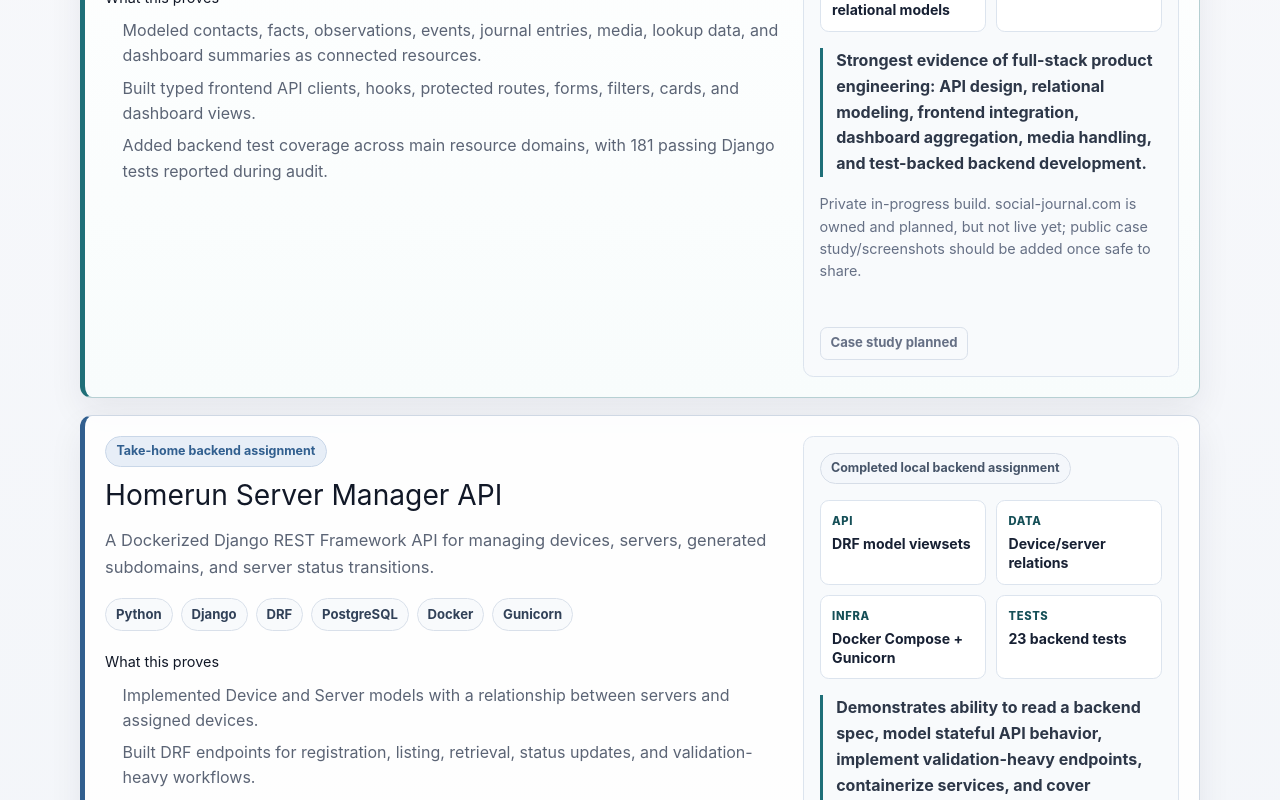
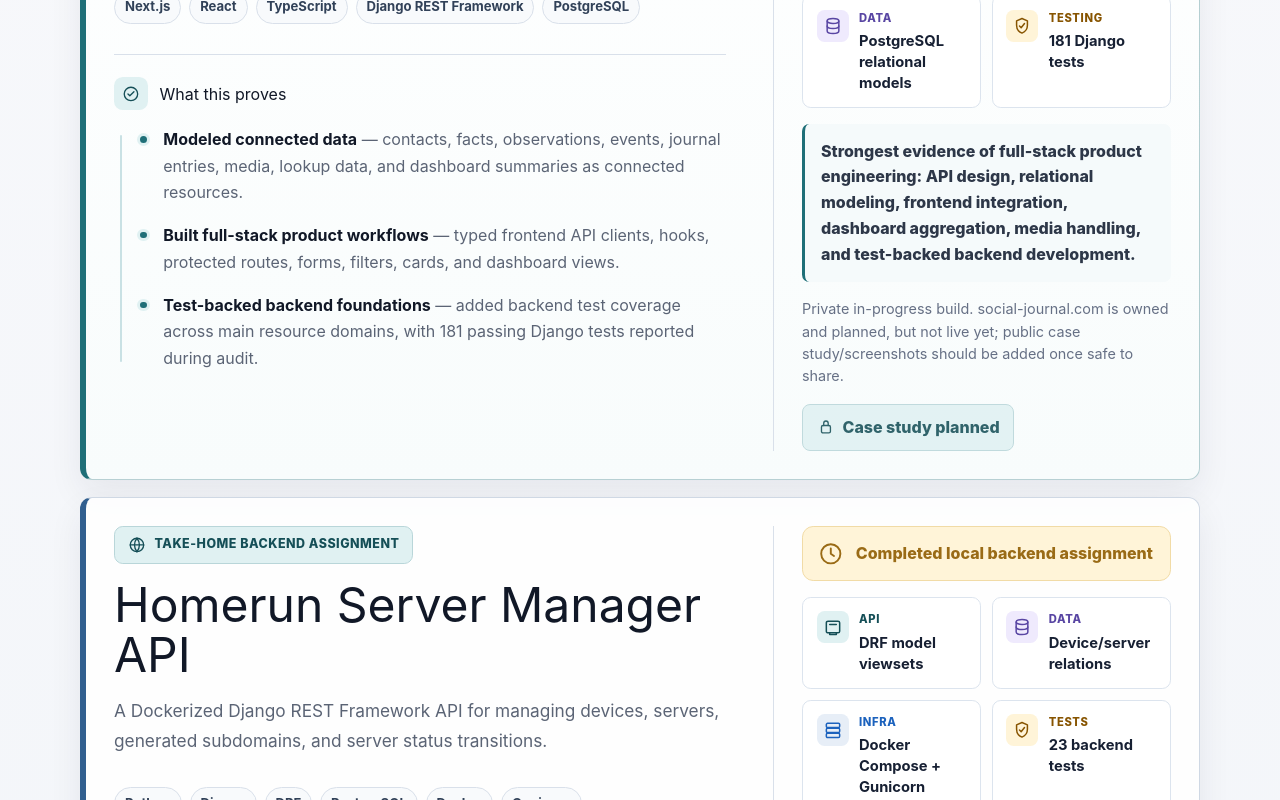
Before and after one commit to gagefulwood/portfolio-website, a Next.js app in the folder gagefulwood.com/: page / in a window 1280 px wide. Shown: the part 2180-2980 px from the top of the page. Built offline with nearby package versions, Linux system fonts and the light colour scheme.

Commit message:
featured projects revamp

```diff
--- a/gagefulwood.com/src/app/components/project-card.tsx
+++ b/gagefulwood.com/src/app/components/project-card.tsx
@@ -1,5 +1,4 @@
-import type { Project } from "../data/projects";
-import Badge from "./badge";
+import type { Project, ProjectEvidence } from "../data/projects";
 import Tag from "./tag";
 
 type ProjectCardProps = {
@@ -7,15 +6,93 @@ type ProjectCardProps = {
   featured?: boolean;
 };
 
+function SmallIcon({ type }: { type: "category" | "proof" | "status" | "lock" }) {
+  if (type === "category") {
+    return (
+      <svg viewBox="0 0 24 24" aria-hidden="true">
+        <circle cx="12" cy="12" r="9" />
+        <path d="M3 12h18" />
+        <path d="M12 3a14 14 0 0 1 0 18" />
+        <path d="M12 3a14 14 0 0 0 0 18" />
+      </svg>
+    );
+  }
+
+  if (type === "proof") {
+    return (
+      <svg viewBox="0 0 24 24" aria-hidden="true">
+        <circle cx="12" cy="12" r="9" />
+        <path d="m8 12 2.5 2.5L16 9" />
+      </svg>
+    );
+  }
+
+  if (type === "status") {
+    return (
+      <svg viewBox="0 0 24 24" aria-hidden="true">
+        <circle cx="12" cy="12" r="9" />
+        <path d="M12 7v5l3 2" />
+      </svg>
+    );
+  }
+
+  return (
+    <svg viewBox="0 0 24 24" aria-hidden="true">
+      <rect x="6" y="10" width="12" height="10" rx="2" />
+      <path d="M9 10V7a3 3 0 0 1 6 0v3" />
+    </svg>
+  );
+}
+
+function EvidenceIcon({ accent }: { accent: ProjectEvidence["accent"] }) {
+  if (accent === "blue") {
+    return (
+      <svg viewBox="0 0 24 24" aria-hidden="true">
+        <rect x="4" y="4" width="16" height="5" rx="1.5" />
+        <rect x="4" y="10" width="16" height="5" rx="1.5" />
+        <rect x="4" y="16" width="16" height="5" rx="1.5" />
+      </svg>
+    );
+  }
+
+  if (accent === "purple") {
+    return (
+      <svg viewBox="0 0 24 24" aria-hidden="true">
+        <ellipse cx="12" cy="6" rx="7" ry="3" />
+        <path d="M5 6v6c0 1.66 3.13 3 7 3s7-1.34 7-3V6" />
+        <path d="M5 12v6c0 1.66 3.13 3 7 3s7-1.34 7-3v-6" />
+      </svg>
+    );
+  }
+
+  if (accent === "amber") {
+    return (
+      <svg viewBox="0 0 24 24" aria-hidden="true">
+        <path d="M12 3 5.5 5.8v5.3c0 4.2 2.7 7.9 6.5 9.4 3.8-1.5 6.5-5.2 6.5-9.4V5.8L12 3Z" />
+        <path d="m9 12 2 2 4-5" />
+      </svg>
+    );
+  }
+
+  return (
+    <svg viewBox="0 0 24 24" aria-hidden="true">
+      <rect x="4" y="5" width="16" height="14" rx="2" />
+      <path d="M8 19v2h8v-2" />
+      <path d="M8 9h8" />
+    </svg>
+  );
+}
+
 export default function ProjectCard({ project, featured = false }: ProjectCardProps) {
   return (
     <article className={`project-card ${featured ? "project-card-featured" : ""}`}>
-      <div className="project-card__main">
-        <div className="project-card__title-row">
-          <Badge tone={featured ? "teal" : "blue"}>{project.category}</Badge>
+      <div className="project-case-study__main">
+        <span className="project-case-study__category">
+          <SmallIcon type="category" />
+          {project.category}
+        </span>
+
         <h3>{project.title}</h3>
-        </div>
-
         <p className="project-summary">{project.summary}</p>
 
         <div className="tag-list" aria-label={`${project.title} technology stack`}>
@@ -24,24 +101,46 @@ export default function ProjectCard({ project, featured = false }: ProjectCardPr
           ))}
         </div>
 
-        <div className="project-card__proof">
+        <div className="project-proof">
+          <div className="project-proof__heading">
+            <span aria-hidden="true">
+              <SmallIcon type="proof" />
+            </span>
             <h4>What this proves</h4>
-          <ul>
+          </div>
+
+          <div className="project-proof__timeline">
             {project.proofPoints.map((item) => (
-              <li key={item}>{item}</li>
+              <div key={item.lead} className="project-proof__item">
+                <span aria-hidden="true" />
+                <p>
+                  <strong>{item.lead}</strong> — {item.detail}
+                </p>
+              </div>
             ))}
-          </ul>
+          </div>
         </div>
       </div>
 
-      <aside className="project-card__aside">
-        <Badge tone={featured ? "amber" : "slate"}>{project.status}</Badge>
+      <aside className="project-case-study__aside">
+        <div className="project-status">
+          <SmallIcon type="status" />
+          <span>{project.status}</span>
+        </div>
 
-        <div className="evidence-grid">
+        <div className="project-evidence-grid">
           {project.evidence.map((item) => (
-            <div key={item.label}>
+            <div
+              key={item.label}
+              className={`project-evidence-card project-evidence-card--${item.accent}`}
+            >
+              <span className="project-evidence-card__icon" aria-hidden="true">
+                <EvidenceIcon accent={item.accent} />
+              </span>
+              <div>
                 <span>{item.label}</span>
                 <strong>{item.value}</strong>
+              </div>
             </div>
           ))}
         </div>
@@ -49,17 +148,20 @@ export default function ProjectCard({ project, featured = false }: ProjectCardPr
         <p className="takeaway">{project.takeaway}</p>
         <p className="project-note">{project.note}</p>
 
+        {project.links.length > 0 ? (
           <div className="link-row">
-          {project.links.length > 0 ? (
-            project.links.map((link) => (
+            {project.links.map((link) => (
               <a key={link.href} href={link.href} target="_blank" rel="noreferrer">
                 {link.label}
               </a>
-            ))
+            ))}
+          </div>
         ) : (
-            <span className="link-placeholder">{project.actionLabel}</span>
+          <button className="project-action" type="button" disabled>
+            <SmallIcon type="lock" />
+            {project.actionLabel}
+          </button>
         )}
-        </div>
       </aside>
     </article>
   );
--- a/gagefulwood.com/src/app/data/projects.ts
+++ b/gagefulwood.com/src/app/data/projects.ts
@@ -6,6 +6,12 @@ export type ProjectLink = {
 export type ProjectEvidence = {
   label: string;
   value: string;
+  accent: "teal" | "blue" | "purple" | "amber";
+};
+
+export type ProjectProofPoint = {
+  lead: string;
+  detail: string;
 };
 
 export type Project = {
@@ -14,7 +20,7 @@ export type Project = {
   status: string;
   stack: string[];
   summary: string;
-  proofPoints: string[];
+  proofPoints: ProjectProofPoint[];
   evidence: ProjectEvidence[];
   note: string;
   actionLabel: string;
@@ -37,15 +43,43 @@ export const projects: Project[] = [
     summary:
       "A private-first relationship journaling app for contacts, events, journal entries, media, and relationship activity signals.",
     proofPoints: [
-      "Modeled contacts, facts, observations, events, journal entries, media, lookup data, and dashboard summaries as connected resources.",
-      "Built typed frontend API clients, hooks, protected routes, forms, filters, cards, and dashboard views.",
-      "Added backend test coverage across main resource domains, with 181 passing Django tests reported during audit.",
+      {
+        lead: "Modeled connected data",
+        detail:
+          "contacts, facts, observations, events, journal entries, media, lookup data, and dashboard summaries as connected resources.",
+      },
+      {
+        lead: "Built full-stack product workflows",
+        detail:
+          "typed frontend API clients, hooks, protected routes, forms, filters, cards, and dashboard views.",
+      },
+      {
+        lead: "Test-backed backend foundations",
+        detail:
+          "added backend test coverage across main resource domains, with 181 passing Django tests reported during audit.",
+      },
     ],
     evidence: [
-      { label: "Frontend", value: "Next.js routes, forms, API clients" },
-      { label: "Backend", value: "DRF resources and validation" },
-      { label: "Data", value: "PostgreSQL relational models" },
-      { label: "Testing", value: "181 Django tests" },
+      {
+        label: "Frontend",
+        value: "Next.js routes, forms, API clients",
+        accent: "teal",
+      },
+      {
+        label: "Backend",
+        value: "DRF resources and validation",
+        accent: "blue",
+      },
+      {
+        label: "Data",
+        value: "PostgreSQL relational models",
+        accent: "purple",
+      },
+      {
+        label: "Testing",
+        value: "181 Django tests",
+        accent: "amber",
+      },
     ],
     note:
       "Private in-progress build. social-journal.com is owned and planned, but not live yet; public case study/screenshots should be added once safe to share.",
@@ -62,15 +96,27 @@ export const projects: Project[] = [
     summary:
       "A Dockerized Django REST Framework API for managing devices, servers, generated subdomains, and server status transitions.",
     proofPoints: [
-      "Implemented Device and Server models with a relationship between servers and assigned devices.",
-      "Built DRF endpoints for registration, listing, retrieval, status updates, and validation-heavy workflows.",
-      "Created tests covering endpoints, validation, transitions, subdomain behavior, and device assignment.",
+      {
+        lead: "Modeled server/device behavior",
+        detail:
+          "implemented Device and Server models with a relationship between servers and assigned devices.",
+      },
+      {
+        lead: "Built validation-heavy API workflows",
+        detail:
+          "created DRF endpoints for registration, listing, retrieval, status updates, and transition rules.",
+      },
+      {
+        lead: "Covered assignment logic with tests",
+        detail:
+          "created tests covering endpoints, validation, transitions, subdomain behavior, and device assignment.",
+      },
     ],
     evidence: [
-      { label: "API", value: "DRF model viewsets" },
-      { label: "Data", value: "Device/server relations" },
-      { label: "Infra", value: "Docker Compose + Gunicorn" },
-      { label: "Tests", value: "23 backend tests" },
+      { label: "API", value: "DRF model viewsets", accent: "teal" },
+      { label: "Data", value: "Device/server relations", accent: "purple" },
+      { label: "Infra", value: "Docker Compose + Gunicorn", accent: "blue" },
+      { label: "Tests", value: "23 backend tests", accent: "amber" },
     ],
     note:
       "Not a production system. Public repository and sharing details should be confirmed before linking.",
--- a/gagefulwood.com/src/app/globals.css
+++ b/gagefulwood.com/src/app/globals.css
@@ -495,12 +495,12 @@ textarea {
 
 .project-card {
   display: grid;
-  grid-template-columns: minmax(0, 1.35fr) minmax(18rem, 0.75fr);
-  gap: 1.25rem;
+  grid-template-columns: minmax(0, 1.3fr) minmax(20rem, 0.82fr);
+  gap: 1.75rem;
   overflow: hidden;
   border-color: #cfd8e4;
-  border-left: 5px solid var(--accent);
-  padding: 1.25rem;
+  border-left: 6px solid var(--accent);
+  padding: 1.75rem;
 }
 
 .project-card-featured {
@@ -509,18 +509,61 @@ textarea {
   background: linear-gradient(180deg, #ffffff 0%, #f8fcfc 100%);
 }
 
-.project-card__main,
-.project-card__aside {
+.project-case-study__main,
+.project-case-study__aside {
   min-width: 0;
 }
 
-.project-card__title-row {
+.project-case-study__main {
   display: grid;
-  gap: 0.75rem;
+  align-content: start;
+  gap: 1rem;
+  padding-right: 1.2rem;
+}
+
+.project-case-study__aside {
+  display: grid;
+  align-content: start;
+  gap: 1rem;
+  border-left: 1px solid var(--border);
+  padding-left: 1.75rem;
+}
+
+.project-case-study__category {
+  display: inline-flex;
+  align-items: center;
+  width: fit-content;
+  gap: 0.55rem;
+  border: 1px solid #b9d6d9;
+  border-radius: 0.55rem;
+  background: var(--accent-soft);
+  color: var(--accent-strong);
+  padding: 0.55rem 0.8rem;
+  font-size: 0.78rem;
+  font-weight: 850;
+  letter-spacing: 0.04em;
+  line-height: 1.2;
+  text-transform: uppercase;
+}
+
+.project-case-study__category svg,
+.project-status svg,
+.project-proof__heading svg,
+.project-action svg {
+  width: 1.12rem;
+  height: 1.12rem;
+  fill: none;
+  stroke: currentColor;
+  stroke-linecap: round;
+  stroke-linejoin: round;
+  stroke-width: 1.8;
 }
 
 .project-card h3 {
-  font-size: clamp(1.35rem, 2.2vw, 1.9rem);
+  margin: 0;
+  color: #111827;
+  font-size: clamp(2rem, 4vw, 3rem);
+  line-height: 1.05;
 }
 
 .badge {
@@ -561,8 +604,11 @@ textarea {
 }
 
 .project-summary {
-  margin: 0.85rem 0 0;
-  font-size: 1.03rem;
+  max-width: 760px;
+  margin: 0;
+  color: var(--muted);
+  font-size: 1.08rem;
+  line-height: 1.7;
 }
 
 .tag-list {
@@ -585,78 +631,190 @@ textarea {
   font-weight: 700;
 }
 
-.contact-layout {
-  display: grid;
-  grid-template-columns: repeat(2, minmax(0, 1fr));
-  gap: 1rem;
-  margin-top: 1.2rem;
+.project-proof {
+  margin-top: 0.9rem;
+  border-top: 1px solid var(--border);
+  padding-top: 1.35rem;
 }
 
-.project-card__proof {
-  margin-top: 1.25rem;
+.project-proof__heading {
+  display: flex;
+  align-items: center;
+  gap: 0.75rem;
+  margin-bottom: 1rem;
 }
 
-.project-card h4 {
-  margin: 0 0 0.6rem;
-  color: #111827;
-  font-size: 0.9rem;
+.project-proof__heading span {
+  display: inline-flex;
+  align-items: center;
+  justify-content: center;
+  width: 2.1rem;
+  height: 2.1rem;
+  border-radius: 0.55rem;
+  background: var(--accent-soft);
+  color: var(--accent-strong);
 }
 
-.project-card ul {
-  display: grid;
-  gap: 0.45rem;
+.project-proof__heading h4 {
   margin: 0;
-  padding-left: 1.1rem;
-  color: var(--muted);
-  line-height: 1.58;
+  color: #111827;
+  font-size: 1rem;
 }
 
-.project-card__aside {
+.project-proof__timeline {
+  position: relative;
   display: grid;
-  align-content: start;
-  gap: 1rem;
-  border: 1px solid #dce4ee;
-  border-radius: 0.65rem;
-  background: #f8fafc;
-  padding: 1rem;
+  gap: 1.05rem;
+  padding-left: 1.45rem;
 }
 
-.evidence-grid {
+.project-proof__timeline::before {
+  position: absolute;
+  top: 0.55rem;
+  bottom: 0.55rem;
+  left: 0.36rem;
+  width: 0.12rem;
+  border-radius: 999px;
+  background: #c9e1e4;
+  content: "";
+}
+
+.project-proof__item {
+  position: relative;
+  display: grid;
+  grid-template-columns: auto minmax(0, 1fr);
+  gap: 0.85rem;
+}
+
+.project-proof__item > span {
+  z-index: 1;
+  width: 0.78rem;
+  height: 0.78rem;
+  margin-top: 0.42rem;
+  border: 3px solid var(--accent-soft);
+  border-radius: 999px;
+  background: var(--accent);
+}
+
+.project-proof__item p {
+  margin: 0;
+  color: var(--muted);
+  line-height: 1.65;
+}
+
+.project-proof__item strong {
+  color: #111827;
+}
+
+.project-status {
+  display: grid;
+  grid-template-columns: auto minmax(0, 1fr);
+  gap: 0.75rem;
+  align-items: center;
+  border: 1px solid #f1dba6;
+  border-radius: 0.7rem;
+  background: var(--amber-soft);
+  color: var(--amber);
+  padding: 0.85rem 0.95rem;
+  font-weight: 800;
+  line-height: 1.45;
+}
+
+.project-status svg {
+  width: 1.6rem;
+  height: 1.6rem;
+}
+
+.project-evidence-grid {
   display: grid;
   grid-template-columns: repeat(2, minmax(0, 1fr));
   gap: 0.65rem;
 }
 
-.evidence-grid div {
+.project-evidence-card {
+  --project-evidence-accent: var(--accent);
+  --project-evidence-soft: var(--accent-soft);
+  --project-evidence-text: var(--accent-strong);
+  display: grid;
+  grid-template-columns: auto minmax(0, 1fr);
+  gap: 0.65rem;
+  align-items: start;
   border: 1px solid #dce4ee;
   border-radius: 0.55rem;
   background: #ffffff;
-  padding: 0.72rem;
+  padding: 0.85rem;
 }
 
-.evidence-grid span {
+.project-evidence-card--teal {
+  --project-evidence-accent: var(--accent);
+  --project-evidence-soft: var(--accent-soft);
+  --project-evidence-text: var(--accent-strong);
+}
+
+.project-evidence-card--blue {
+  --project-evidence-accent: #2f80ed;
+  --project-evidence-soft: var(--blue-soft);
+  --project-evidence-text: #1c62bd;
+}
+
+.project-evidence-card--purple {
+  --project-evidence-accent: var(--purple);
+  --project-evidence-soft: var(--purple-soft);
+  --project-evidence-text: #5946a3;
+}
+
+.project-evidence-card--amber {
+  --project-evidence-accent: #d99400;
+  --project-evidence-soft: var(--amber-soft);
+  --project-evidence-text: #875400;
+}
+
+.project-evidence-card__icon {
+  display: inline-flex;
+  align-items: center;
+  justify-content: center;
+  width: 2rem;
+  height: 2rem;
+  border-radius: 0.48rem;
+  background: var(--project-evidence-soft);
+  color: var(--project-evidence-text);
+}
+
+.project-evidence-card__icon svg {
+  width: 1.25rem;
+  height: 1.25rem;
+  fill: none;
+  stroke: currentColor;
+  stroke-linecap: round;
+  stroke-linejoin: round;
+  stroke-width: 1.8;
+}
+
+.project-evidence-card span:not(.project-evidence-card__icon) {
   display: block;
   margin-bottom: 0.28rem;
-  color: var(--accent-strong);
+  color: var(--project-evidence-text);
   font-size: 0.7rem;
   font-weight: 800;
   letter-spacing: 0.06em;
   text-transform: uppercase;
 }
 
-.evidence-grid strong {
+.project-evidence-card strong {
   display: block;
   color: var(--foreground);
-  font-size: 0.88rem;
-  line-height: 1.35;
+  font-size: 0.92rem;
+  line-height: 1.42;
 }
 
 .takeaway {
   margin: 0;
   border-left: 3px solid var(--accent);
-  padding-left: 0.85rem;
+  border-radius: 0.45rem;
+  background: #f5fafb;
+  padding: 0.9rem 1rem;
   color: var(--ink-soft);
-  font-weight: 650;
+  font-weight: 760;
   line-height: 1.62;
 }
 
@@ -671,6 +829,32 @@ textarea {
   border-radius: 0.45rem;
   color: #667085;
   font-weight: 700;
+}
+
+.project-action {
+  display: inline-flex;
+  align-items: center;
+  justify-content: center;
+  width: fit-content;
+  gap: 0.5rem;
+  border: 1px solid #b9d6d9;
+  border-radius: 0.5rem;
+  background: var(--accent-soft);
+  color: var(--accent-strong);
+  padding: 0.65rem 0.85rem;
+  font-weight: 800;
+  opacity: 0.88;
+}
+
+.project-action:disabled {
+  cursor: default;
+}
+
+.contact-layout {
+  display: grid;
+  grid-template-columns: repeat(2, minmax(0, 1fr));
+  gap: 1rem;
+  margin-top: 1.2rem;
 }
 
 .skill-evidence-card {
@@ -1044,6 +1228,10 @@ textarea {
     grid-template-columns: 1fr;
   }
 
+  .project-evidence-grid {
+    grid-template-columns: 1fr;
+  }
+
   .hero-actions,
   .link-row {
     align-items: stretch;
```
Lines whose indentation alone changed are shown as unchanged.
